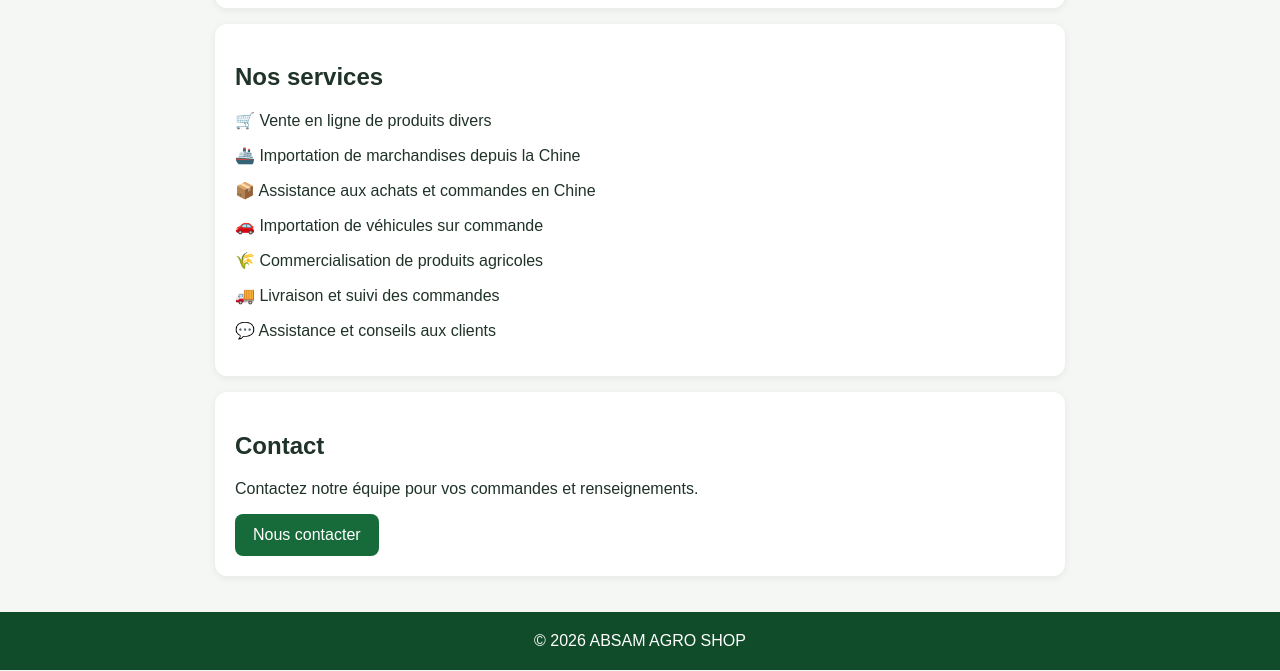
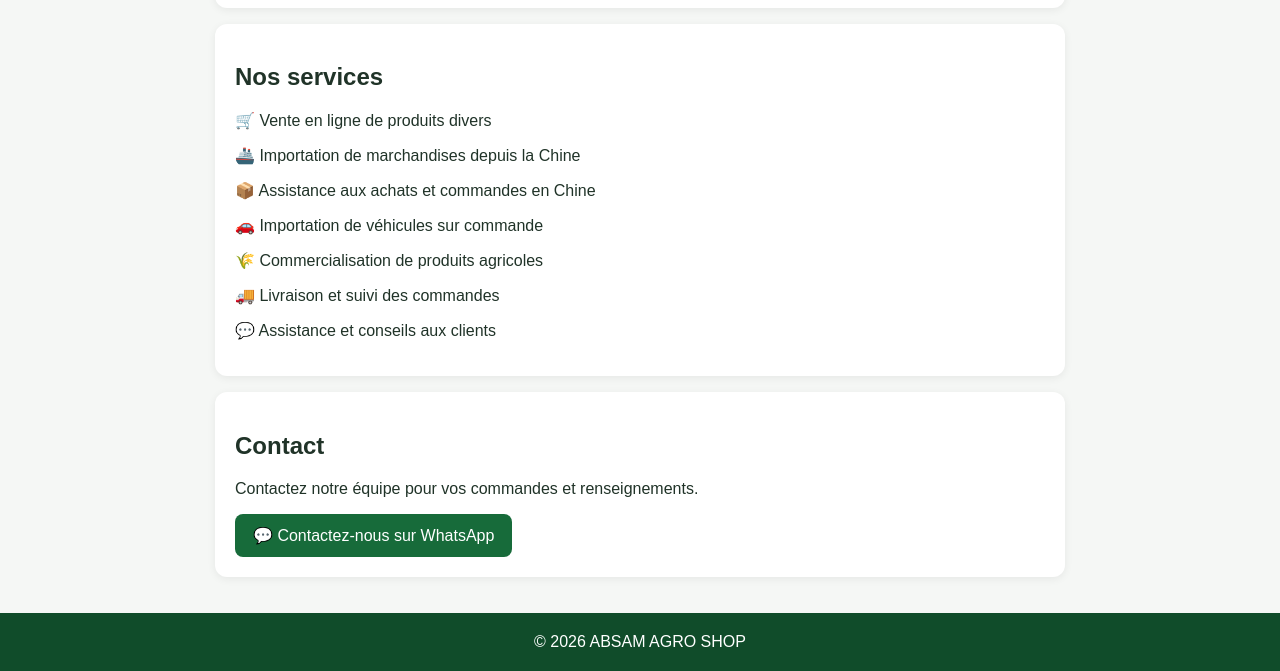
Before and after one commit to absamagroshop/absam-agro-shop, a website: page index.html in a window 1280 px wide. Shown: the part 7077-7748 px from the top of the page. Drawn offline with Linux system fonts and the light colour scheme.

Commit message:
Replace contact email link with WhatsApp link

```diff
--- a/index.html
+++ b/index.html
@@ -114,7 +114,7 @@
     <section id="contact" class="card">
       <h2>Contact</h2>
       <p>Contactez notre équipe pour vos commandes et renseignements.</p>
-      <a class="btn" href="mailto:contact@example.com">Nous contacter</a>
+      <a class="btn" href="https://wa.me/2290166121451">💬 Contactez-nous sur WhatsApp</a>
     </section>
   </main>
   <footer>© 2026 ABSAM AGRO SHOP</footer>
```
